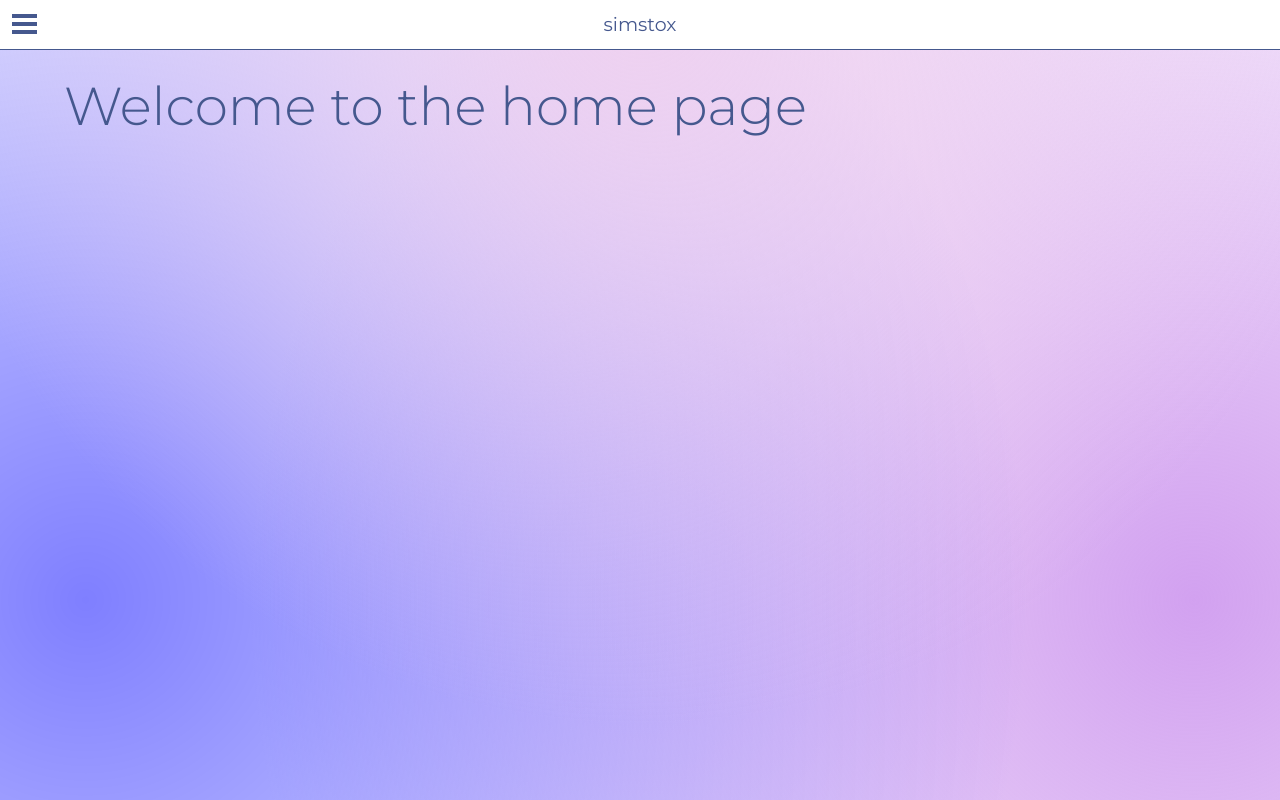
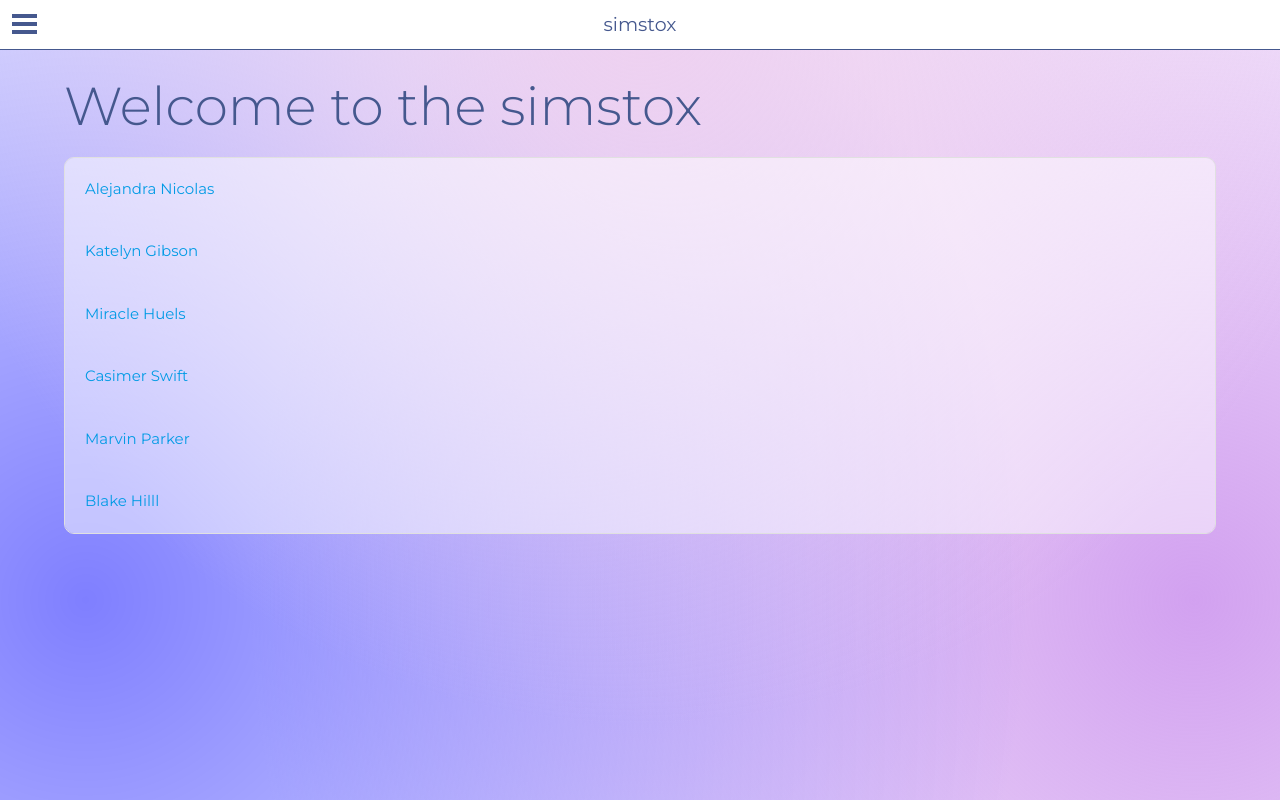
Before and after one commit to SunnyIzr/simstox-frontend, a React (Create React App) app in the folder client/: page / in a window 1280 px wide. Built offline with nearby package versions, Linux system fonts and the light colour scheme.

Commit message:
Add initial home page listing out all users

```diff
--- a/client/src/components/Home.js
+++ b/client/src/components/Home.js
@@ -1,9 +1,22 @@
 import React, { Component } from 'react';
+import users from '../data/users'
+import { Link } from 'react-router-dom'
 
 class Home extends Component {
   render(){
     return(
-      <h2> Welcome to the home page </h2>
+      <div>
+        <h2> Welcome to the simstox </h2>
+        <ul className="collection">
+          {users.map( (user, i) =>
+            <Link to='/user'>
+              <li className="collection-item" key={i}>
+                  { user.first_name } { user.last_name }
+              </li>
+            </Link>
+          )}
+        </ul>
+      </div>
     )
   }
 }
--- a/client/src/components/SideNav.js
+++ b/client/src/components/SideNav.js
@@ -19,7 +19,7 @@ class SideNav extends React.Component {
     return (
       <Menu isOpen={this.state.isOpen} >
         <Link className="menu-item" to="/user" onClick={this.toggleMenu}>Home</Link>
-        <Link className="menu-item" to="/portfolios" onClick={this.toggleMenu}>Portfolios</Link>
+        <div className="menu-item">Portfolios</div>
         <Link className="menu-item sub-item" to="/portfolio" onClick={this.toggleMenu}>Large Cap Divident</Link>
         <Link className="menu-item sub-item" to="/portfolio" onClick={this.toggleMenu}>High Yield Value</Link>
         <Link className="menu-item sub-item" to="/portfolio" onClick={this.toggleMenu}>Blue Chip Tech</Link>
--- a/client/src/data/users.js
+++ b/client/src/data/users.js
@@ -40,7 +40,7 @@ export const users = [
         "return_value":13.3976
       }
     ]
-  }
+  },
   {
     "id":2,
     "first_name":"Katelyn",
--- a/client/src/styles/SideNav.css
+++ b/client/src/styles/SideNav.css
@@ -35,7 +35,7 @@ nav.bm-item-list {
   background: #D8E4FF;
 }
 
-nav.bm-item-list  a{
+nav.bm-item-list  .menu-item{
   color: #45588e;
   transition: all ease-in 300ms;
   border-top: 1px solid #CECAF9;
```
